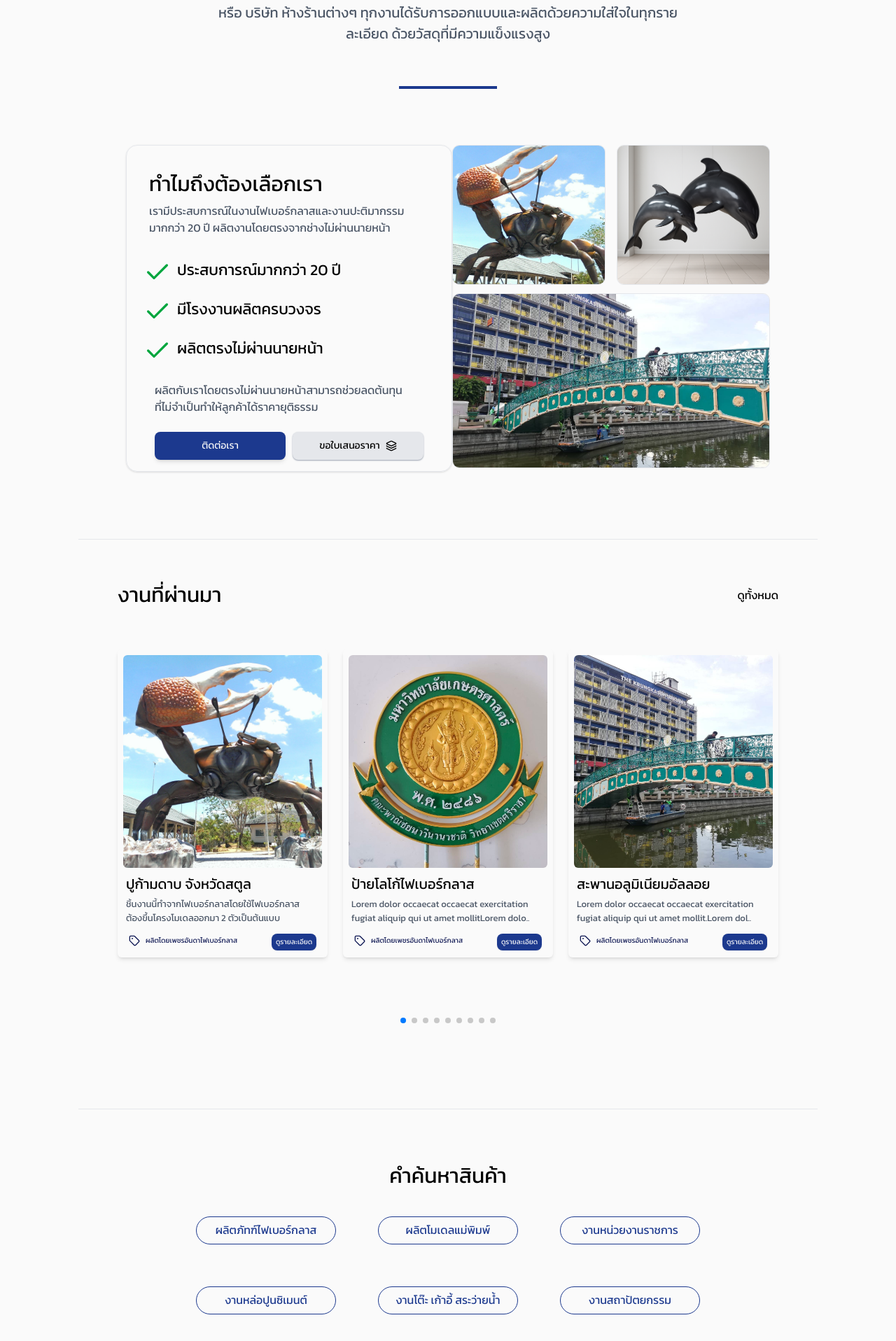
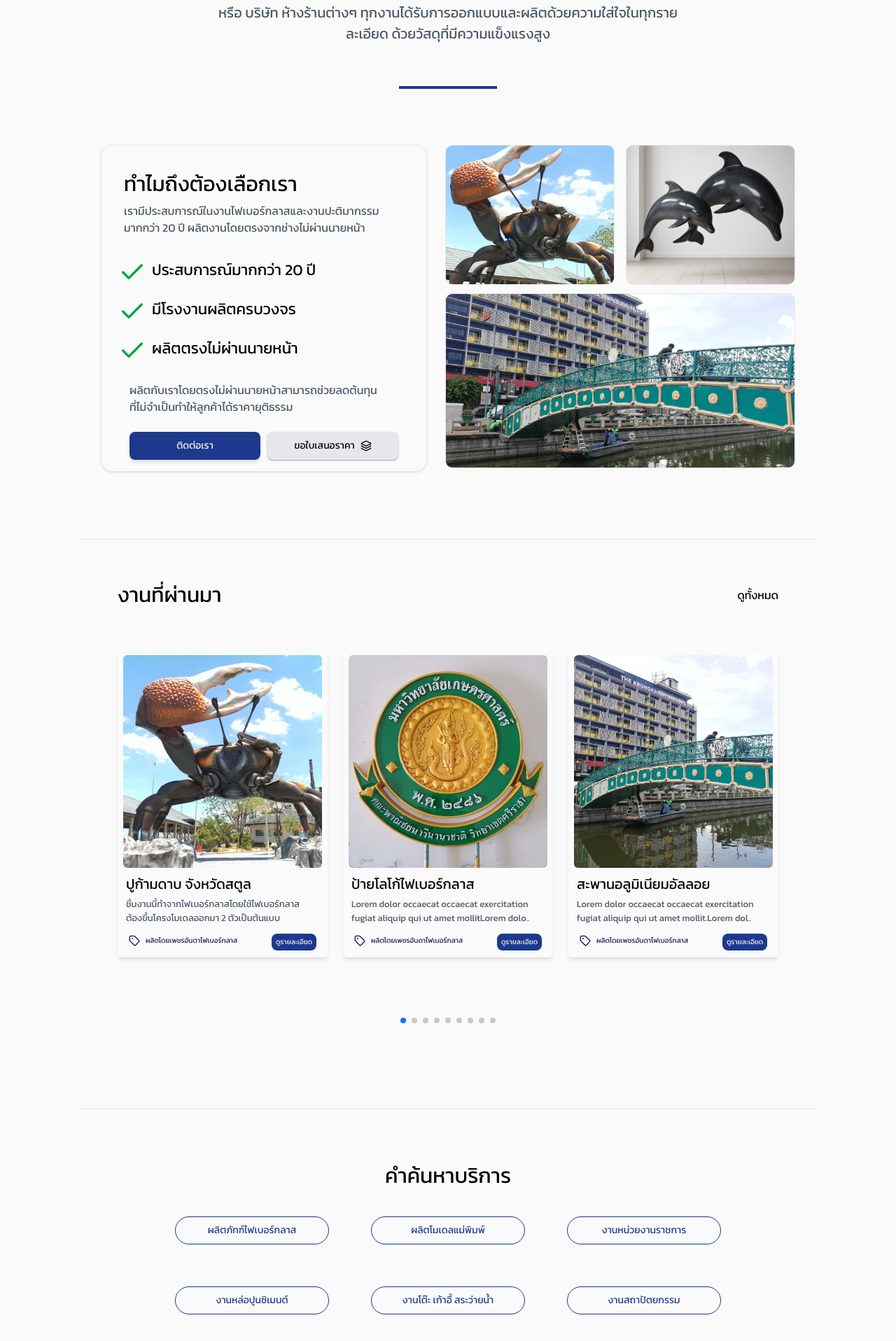
Before and after one commit to Codeine999/fiber-glass, a Next.js app: page / in a window 1280 px wide. Shown: the part 782-2698 px from the top of the page at 70% size. Built offline with nearby package versions, Linux system fonts and the light colour scheme.

Commit message:
prefinal

```diff
--- a/src/app/page.js
+++ b/src/app/page.js
@@ -28,24 +28,26 @@ export default function Home() {
 
   return (
     <div className="">
-    {/* <div className="bg-gradient-to-r from-[#131b26] to-[#1f2937]"> */}
+
       <Navbar />
       <Header />
 
       <section id="service">
-        <div></div>
         <div className="mt-10 flex justify-center ">
           <motion.h1
-            initial={{ opacity: 0, y: 30 }}
+            initial={{ opacity: 0, y: 20 }}
             animate={{ opacity: 1, y: 0 }}
-            transition={{ duration: 0.3, delay: 1 }}
+            transition={{ opacity: { duration: 0.4 }, y: { duration: 0.4, ease: 'easeOut' } }}
             className="text-black md:text-[30px] text-[25px] text-center md:w-full w-[290px]"
           >
             รับผลิตชิ้นงานไฟเบอร์กลาสและอลูมิเนียมอัลลอย
           </motion.h1>
         </div>
         <div className="mt-5 flex justify-center">
-          <h2
+          <motion.h2
+            initial={{ opacity: 0, y: 36 }}
+            animate={{ opacity: 1, y: 0 }}
+            transition={{ opacity: { duration: 0.5 }, y: { duration: 0.4, ease: 'easeOut' } }}
             className="md:block hidden text-gray-600 text-center xl:text-[20px] text-[18px]
             xl:w-[700px] lg:w-[600px] md:w-[490px] w-[340px]"
           >
@@ -54,7 +56,7 @@ export default function Home() {
             การประปา, วัด, หรือ บริษัท ห้างร้านต่างๆ
             ทุกงานได้รับการออกแบบและผลิตด้วยความใส่ใจในทุกรายละเอียด
             ด้วยวัสดุที่มีความแข็งแรงสูง
-          </h2>
+          </motion.h2>
 
           <h2
             className="md:hidden block text-gray-600 text-center xl:text-[20px] text-[18px]
@@ -72,14 +74,20 @@ export default function Home() {
       </section>
       {/* แม้เพิ่งเริ่มให้บริการออนไลน์ แต่ประสบการณ์ที่เรามีสามารถตอบโจทย์ลูกค้าได้ */}
       <section id="about">
-        <div className="md:mt-20 mt-18 xl:px-45 lg:px-4 md:px-12 px-4 lg:flex lg:justify-between">
-          <div className="border-1 border-gray-200 xl:px-10 lg:px-8 md:px-14 px-6 py-4 shadow-sm hover:scale-102 rounded-2xl">
+        <div className="md:mt-20 mt-18 xl:px-36 lg:px-14 md:px-12 px-4 lg:flex lg:justify-between">
+          <motion.div
+            initial={{ scale: 1, opacity: 0, x: -50 }}
+            animate={{ opacity: 1, x: 0 }}
+            transition={{ duration: 0.4 }}
+            whileHover={{ scale: 1.01 }}
+            className="border-1 border-gray-200 xl:px-10 lg:px-8 md:px-14 px-6 py-4 shadow-sm rounded-2xl"
+          >
             <div className="mt-4">
               <motion.div
                 ref={ref}
-              initial={{ opacity: 0, y: 20 }}
-              animate={{ opacity: inView ? 1 : 0, y: 0 }}
-              transition={{ duration: 0.3 }}
+                // initial={{ opacity: 0, y: 20 }}
+                // animate={{ opacity: inView ? 1 : 0, y: 0 }}
+                // transition={{ duration: 0.3 }}
                 className="-mx-2 lg:text-[22px] text-[20px]"
               >
                 <Topic title="ทำไมถึงต้องเลือกเรา" />
@@ -88,7 +96,6 @@ export default function Home() {
                 เรามีประสบการณ์ในงานไฟเบอร์กลาสและงานปะติมากรรมมากกว่า 20 ปี
                 ผลิตงานโดยตรงจากช่าง
                 <span className="text-gray-1000">ไม่ผ่านนายหน้า</span>
-
               </p>
 
               <div className="lg:mt-8 md:mt-4 mt-6">
@@ -114,9 +121,9 @@ export default function Home() {
                   <Check className="text-green-600 lg:w-[40px] lg:h-[40px] md:w-[30px] w-[32px] h-[32px]" />
                   <motion.h4
                     ref={ref}
-                  initial={{ opacity: 0, y: 90 }}
-                  animate={{ opacity: inView ? 1 : 0, y: 0 }}
-                  transition={{ duration: 0.3 }}
+                    // initial={{ opacity: 0, y: 90 }}
+                    // animate={{ opacity: inView ? 1 : 0, y: 0 }}
+                    // transition={{ duration: 0.3 }}
                     className="-mx-2 lg:text-[22px] text-[20px]"
                   >
                     ผลิตตรงไม่ผ่านนายหน้า
@@ -128,14 +135,16 @@ export default function Home() {
                       ผลิตกับเราโดยตรงไม่ผ่านนายหน้าสามารถช่วยลดต้นทุนที่ไม่จำเป็นทำให้ลูกค้าได้ราคายุติธรรม
                     </p>
                   </div>
-
                 </div>
                 <div className="mt-6">
                   <div className="w-full">
                     <div className="grid grid-cols-2 gap-2.5">
+
+                      <a href="https://line.me/ti/p/ENks3DbnbG" target="_blank" rel="noopener noreferrer">
                         <Button className="bg-blue-900 w-full h-[40px] shadow-md hover:bg-blue-700">
                           ติดต่อเรา
                         </Button>
+                      </a>
 
                       <Button
                         className="bg-gray-200 w-full text-black h-[40px] shadow-xs shadow-gray-400
@@ -143,14 +152,17 @@ export default function Home() {
                       >
                         ขอใบเสนอราคา <Layers className="!h-4" />
                       </Button>
-
                     </div>
                   </div>
                 </div>
               </div>
             </div>
-          </div>
-          <div className="lg:mt-0 mt-12 lg:w-[500px] w-full">
+          </motion.div>
+          <motion.div
+            initial={{ scale: 1, opacity: 0, x: 50 }}
+            animate={{ opacity: 1, x: 0 }}
+            transition={{ duration: 0.4 }}
+            className="lg:mt-0 mt-12 lg:w-[500px] w-full">
             <div className="grid grid-cols-2 gap-4">
               <div className="flex justify-center">
                 <Image
@@ -174,7 +186,7 @@ export default function Home() {
                 className="w-full md:h-[250px] h-[220px] rounded-lg object-cover border-1  border-gray-200"
               />
             </div>
-          </div>
+          </motion.div>
         </div>
       </section>
 
@@ -199,43 +211,31 @@ export default function Home() {
       <div className="mt-10 h-[380px] w-full">
         <div className="flex justify-center">
           <div className="mt-8 mb-5">
-            <Topic title="คำค้นหาสินค้า" />
+            <Topic title="คำค้นหาบริการ" />
           </div>
         </div>
         <div className="mt-4 flex justify-center">
-          <div className="grid md:grid-cols-3 grid-cols-2 md:gap-15 gap-x-4 gap-y-8">
-            <div className="md:w-[200px] w-[180px] h-[40px] border-1 border-blue-900 rounded-4xl">
-              <div className="text-center items-center mt-1.5 ">
-                <h2 className="text-blue-900 whitespace-nowrap">
-                  ผลิตภัทฑ์ไฟเบอร์กลาส
-                </h2>
-              </div>
-            </div>
-            <div className="md:w-[200px] w-[180px] h-[40px] border-1 border-blue-900 rounded-4xl">
-              <div className="text-center items-center mt-1.5 ">
-                <h2 className="text-blue-900">ผลิตโมเดลแม่พิมพ์</h2>
-              </div>
-            </div>
-            <div className="md:w-[200px] w-[180px] h-[40px] border-1 border-blue-900 rounded-4xl">
-              <div className="text-center items-center mt-1.5 ">
-                <h2 className="text-blue-900">งานหน่วยงานราชการ</h2>
-              </div>
-            </div>
-            <div className="md:w-[200px] w-[180px] h-[40px] border-1 border-blue-900 rounded-4xl">
-              <div className="text-center items-center mt-1.5 ">
-                <h2 className="text-blue-900">งานหล่อปูนซิเมนต์</h2>
-              </div>
-            </div>
-            <div className="md:w-[200px] w-[180px] h-[40px] border-1 border-blue-900 rounded-4xl">
-              <div className="text-center items-center mt-1.5 ">
-                <h2 className="text-blue-900">งานโต๊ะ เก้าอี้ สระว่ายน้ำ</h2>
-              </div>
-            </div>
-            <div className="md:w-[200px] w-[180px] h-[40px] border-1 border-blue-900 rounded-4xl">
-              <div className="text-center items-center mt-1.5 ">
-                <h2 className="text-blue-900">งานสถาปัตยกรรม</h2>
-              </div>
-            </div>
+          <div className="grid md:grid-cols-3 grid-cols-2 md:gap-15 gap-x-10 gap-y-8">
+
+            <Button variant="outline" size="butt">
+              <h2 className="text-blue-900 text-md">ผลิตภัทฑ์ไฟเบอร์กลาส</h2>
+            </Button>
+            <Button variant="outline" className="h-[40px]">
+              <h2 className="text-blue-900 text-md">ผลิตโมเดลแม่พิมพ์</h2>
+            </Button>
+            <Button variant="outline" className="h-[40px]">
+              <h2 className="text-blue-900 text-md">งานหน่วยงานราชการ</h2>
+            </Button>
+            <Button variant="outline" className="h-[40px]">
+              <h2 className="text-blue-900 text-md">งานหล่อปูนซิเมนต์</h2>
+            </Button>
+            <Button variant="outline" className="h-[40px]">
+              <h2 className="text-blue-900 text-md">งานโต๊ะ เก้าอี้ สระว่ายน้ำ</h2>
+            </Button>
+            <Button variant="outline" className="h-[40px]">
+              <h2 className="text-blue-900 text-md">งานสถาปัตยกรรม</h2>
+            </Button>
+
           </div>
         </div>
       </div>
@@ -260,6 +260,7 @@ export default function Home() {
         <EndPoint />
       </div>
       <Faq />
+      <EndPoint />
       <MapClientWrapper />
 
       <section id="contact">
@@ -276,13 +277,30 @@ export default function Home() {
           </div>
           <div className="flex justify-center">
             <h6 className="mt-2 md:w-[490px] w-[350px] text-white md:text-[20px] text-center">
-              54/107 บางใหญ่ซิตี้ ต.เสาธงหิน อ.บางใหญ่ นนทบุรี 11140 เวลาทำการ 8:30 - 18:00 น
+              54/107 บางใหญ่ซิตี้ ต.เสาธงหิน อ.บางใหญ่ นนทบุรี 11140 เวลาทำการ
+              8:30 - 18:00 น
             </h6>
           </div>
 
-          <div className="flex justify-center gap-8">
-            <p className="md:mt-10 mt-8 text-white text-center">FB </p>
-            <p className="md:mt-10 mt-8 text-white text-center">Line </p>
+          <div className="mt-8 flex justify-center gap-4">
+            <a href="https://facebook.com" target="_blank" rel="noopener noreferrer">
+              <Image
+                src="/assets/fb.png"
+                alt="line"
+                width={50}
+                height={50}
+                className="hover:scale-105 cursor-pointer"
+              />
+            </a>
+            <a href="https://line.me/ti/p/ENks3DbnbG" target="_blank" rel="noopener noreferrer">
+              <Image
+                src="/assets/line.svg.png"
+                alt="line"
+                width={30}
+                height={30}
+                className="mt-2.5 hover:scale-105 cursor-pointer"
+              />
+            </a>
           </div>
           <p className="md:mt-10 mt-8 text-white text-center">
             อีเมล : Petunda911@gmail.com{" "}
--- a/src/components/Blogs.jsx
+++ b/src/components/Blogs.jsx
@@ -9,7 +9,7 @@ import { Pagination } from "swiper/modules";
 import { blogs } from "@/data";
 
 const Blogs = () => {
-  const maxLength = () => 23;
+  const maxLength = () => 20;
 
   const cutText = (text, maxLength) =>
     text.length <= maxLength ? text : text.slice(0, maxLength) + "..";
--- a/src/components/Map.jsx
+++ b/src/components/Map.jsx
@@ -19,13 +19,12 @@ const Map = () => {
   const position = [13.846450, 100.414879]; // ตัวอย่าง: กรุงเทพฯ
 
   return (
-    <div className="z-1">
+    <div className="">
     <div className="mt-32 mb-10 text-center">
       <p className="text-[18px]">แผนที่จาก Google Map</p>
     </div>
-    <MapContainer center={position} zoom={15} style={{ height: "280px", width: "100%" }}>
+    <MapContainer center={position} zoom={15} style={{ height: "320px", width: "100%" }}>
       <TileLayer
-        attribution='&copy; <a href="https://www.openstreetmap.org/copyright">OpenStreetMap</a> contributors'
         url="https://{s}.tile.openstreetmap.org/{z}/{x}/{y}.png"
       />
       <Marker position={position}>
--- a/src/components/ui/button.jsx
+++ b/src/components/ui/button.jsx
@@ -14,7 +14,7 @@ const buttonVariants = cva(
         destructive:
           "bg-destructive text-white shadow-xs hover:bg-destructive/90 focus-visible:ring-destructive/20 dark:focus-visible:ring-destructive/40 dark:bg-destructive/60",
         outline:
-          "border bg-background shadow-xs hover:bg-accent hover:text-accent-foreground dark:bg-input/30 dark:border-input dark:hover:bg-input/50",
+          "border-1 border-blue-900 rounded-4xl",
         secondary:
           "bg-secondary text-secondary-foreground shadow-xs hover:bg-secondary/80",
         ghost:
@@ -25,6 +25,7 @@ const buttonVariants = cva(
         default: "h-9 px-4 py-2 has-[>svg]:px-3",
         sm: "h-8 rounded-md gap-1.5 px-3 has-[>svg]:px-2.5",
         lg: "h-10 rounded-md px-6 has-[>svg]:px-4",
+        butt: "md:w-[220px] h-[40px]",
         icon: "size-9",
       },
     },
```
Also changed, not shown: next.config.mjs (+6 -1 lines), src/app/album/Album.jsx (+8 -3 lines), src/app/album/[slug]/client.jsx (+11 -9 lines), src/components/Header.jsx (+17 -2 lines), src/components/Navbar.jsx (+8 -6 lines), src/data/index.js (+23 -11 lines), public/assets/fb.png (added), public/assets/line.svg.png (added). Lines whose indentation alone changed are shown as unchanged.
